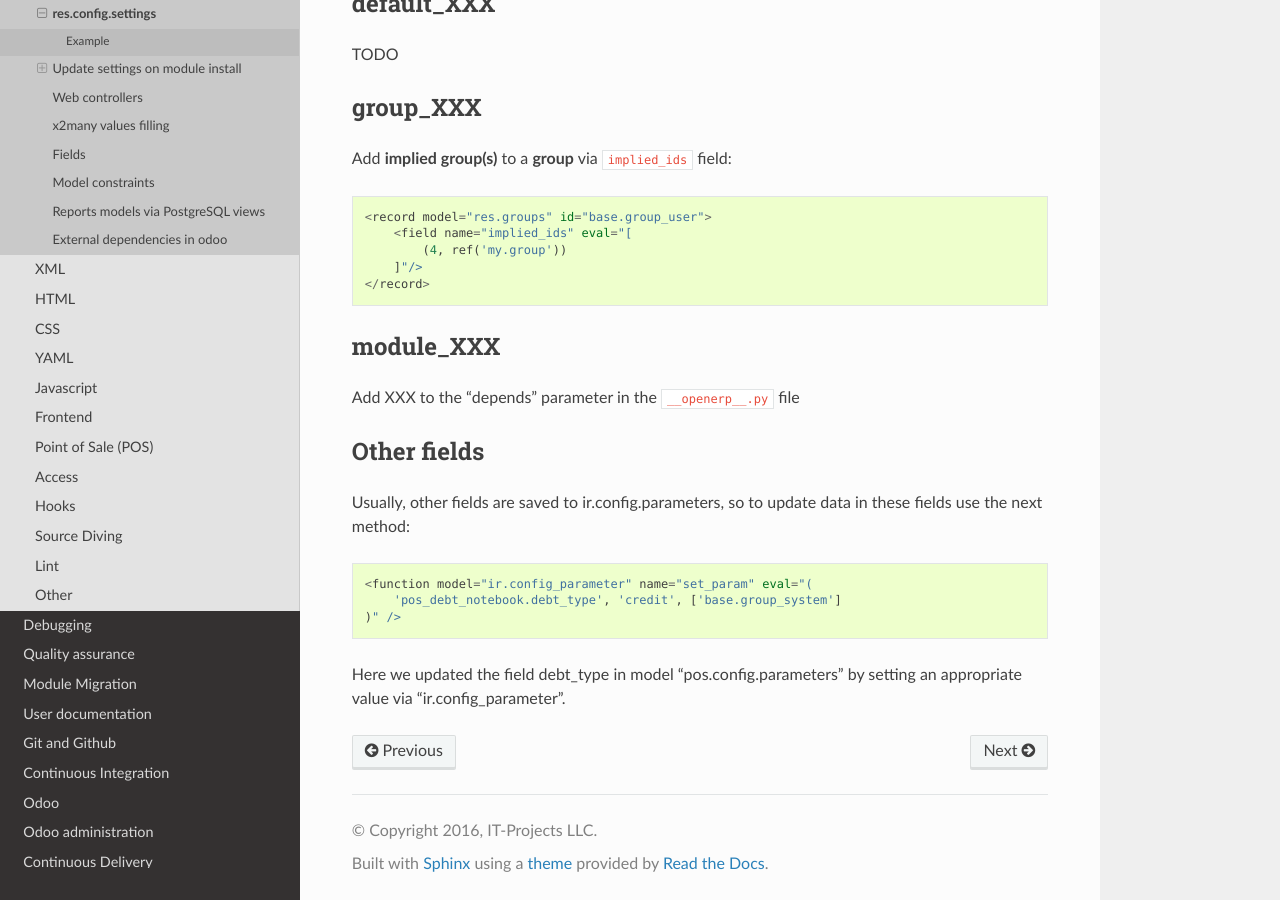
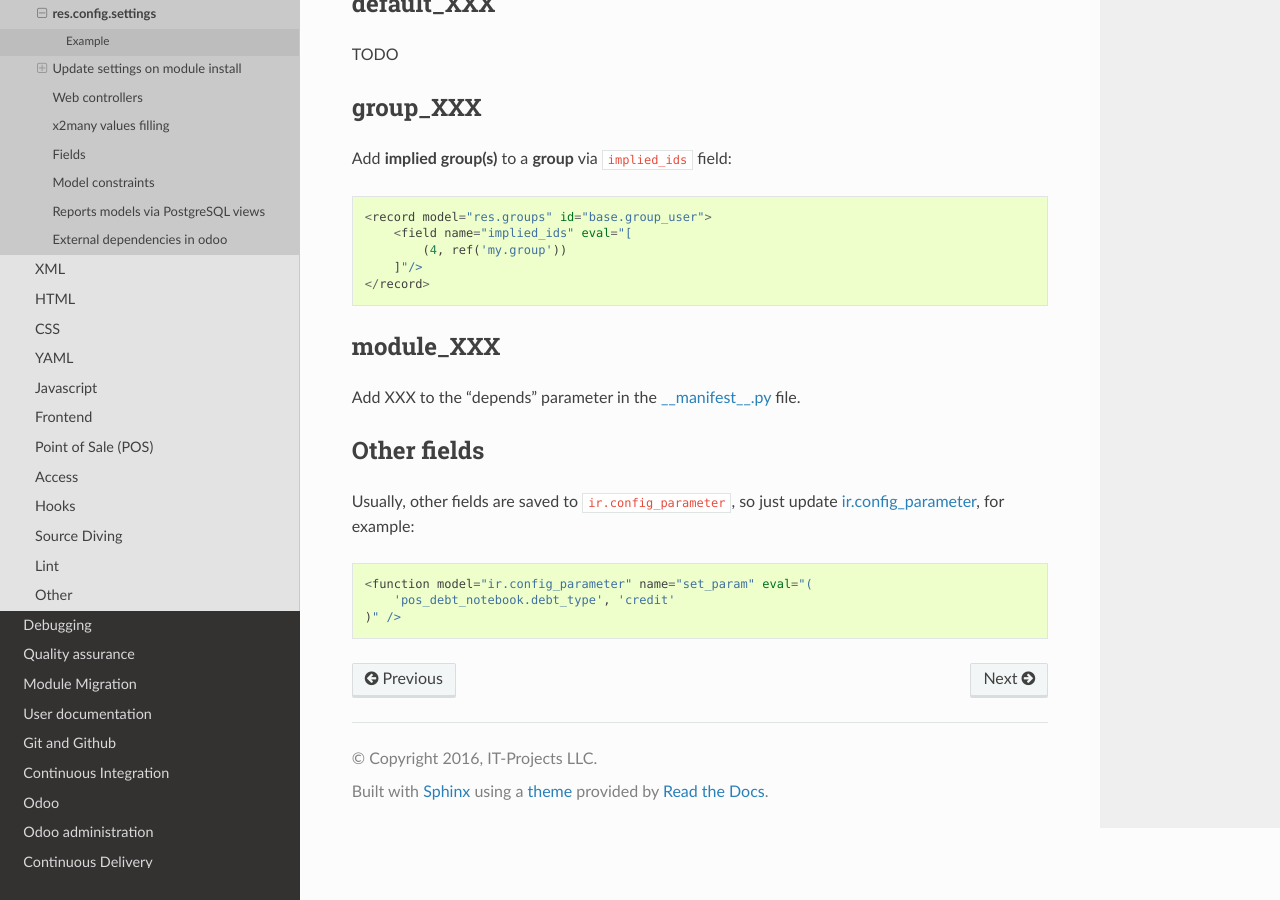
Before and after one commit to itpp-labs/odoo-development, a Sphinx documentation site: the page built from docs/dev/py/res.config.settings.rst, in a window 1280 px wide and 900 px high, scrolled down 1608 px. Built offline with Sphinx 7.4.7 and the Read the Docs theme 2.0.0, drawn with Linux system fonts in a browser that asks for light colours.

Commit message:
Update res.config.settings.rst

```diff
--- a/docs/dev/py/res.config.settings.rst
+++ b/docs/dev/py/res.config.settings.rst
@@ -99,15 +99,13 @@
 module_XXX
 ----------
 
-Add XXX to the "depends" parameter in the ``__openerp__.py`` file
+Add XXX to the "depends" parameter in the :doc:`__manifest__.py<../docs/__manifest__.py>` file.
 
 Other fields
 ------------
 
-Usually, other fields are saved to ir.config.parameters, so to update data in these fields use the next method::
+Usually, other fields are saved to ``ir.config_parameter``, so just update :doc:`ir.config_parameter<../../odoo/models/ir.config_parameter>`, for example::
 
     <function model="ir.config_parameter" name="set_param" eval="(
-        'pos_debt_notebook.debt_type', 'credit', ['base.group_system']
+        'pos_debt_notebook.debt_type', 'credit'
     )" />
-
-Here we updated the field debt_type in model "pos.config.parameters" by setting an appropriate value via "ir.config_parameter".
```
